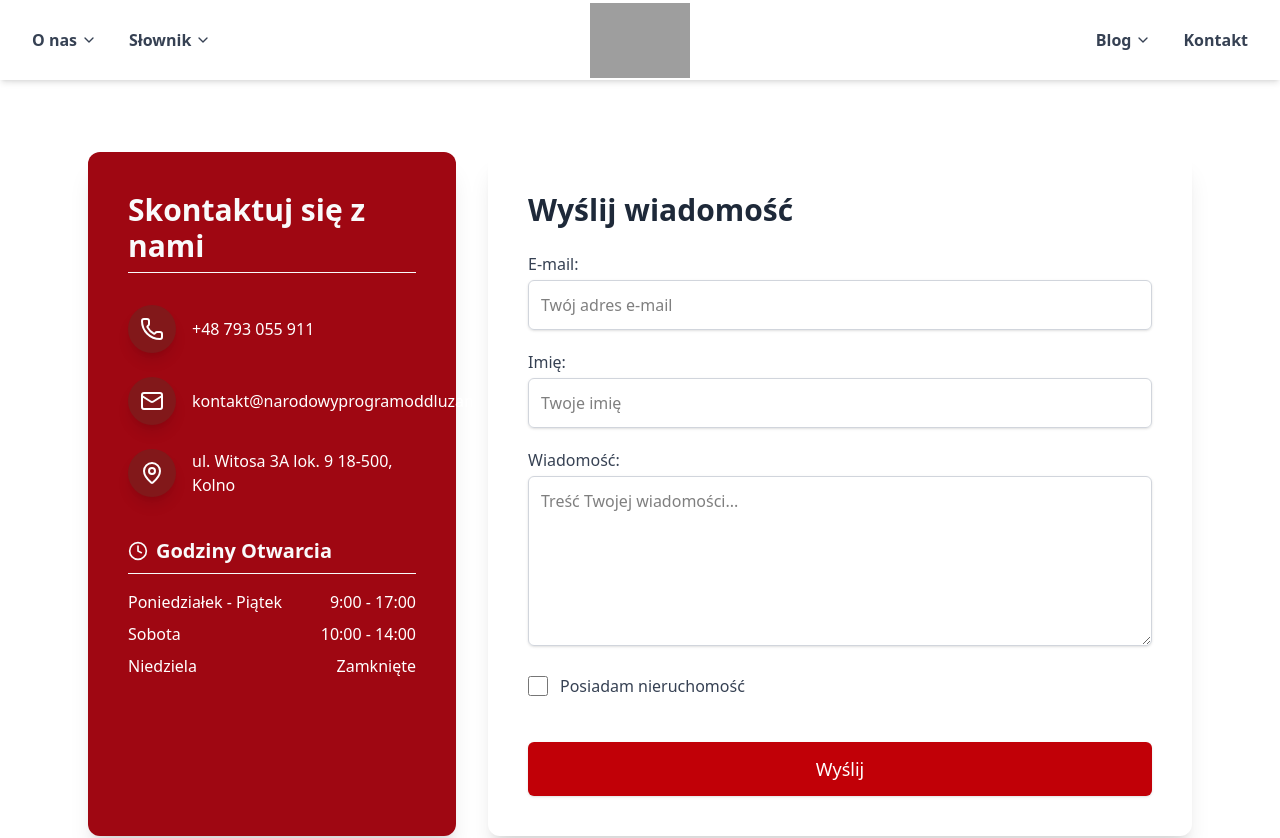
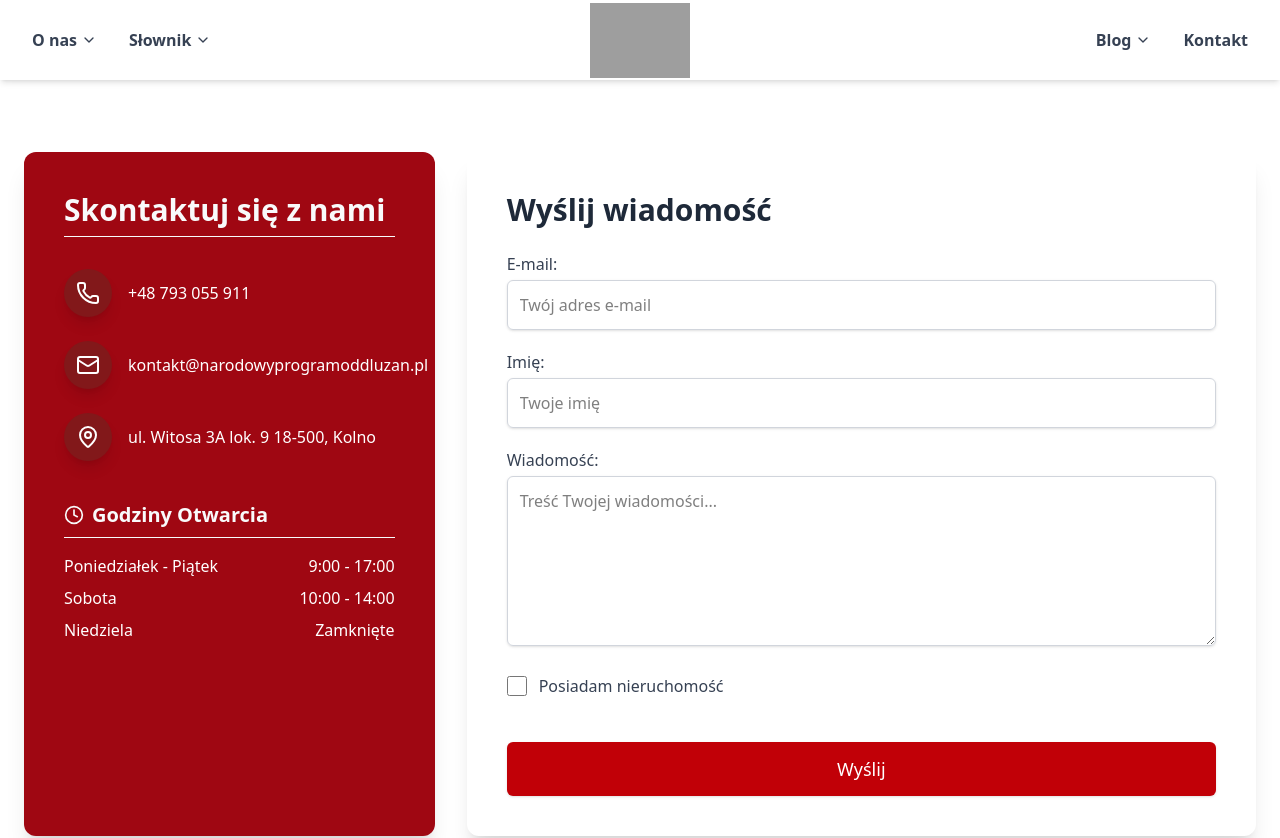
Before and after one commit to igorwisniewski/Npo, a Next.js app: page /contact in a window 1280 px wide. Shown: the top 838 px of the page. Built offline with nearby package versions, Linux system fonts and the light colour scheme; grey boxes are pictures that could not be loaded.

Commit message:
contact fix

```diff
--- a/src/app/contact/page.tsx
+++ b/src/app/contact/page.tsx
@@ -37,7 +37,7 @@ export default function Contact() {
     ];
 
     return (
-        <div className="flex flex-col sm:flex-col-reverse lg:flex-row w-full max-w-6xl gap-8 mx-auto my-12 p-6 bg-white">
+        <div className="flex flex-col sm:flex-col-reverse lg:flex-row w-full max-w-7xl gap-8 mx-auto my-12 p-6 bg-white">
             <div className="lg:w-1/3 p-6 lg:p-10 bg-red-800 rounded-xl shadow-xl ">
                 <h2 className="text-3xl font-bold text-gray-50 mb-8 border-b pb-2">Skontaktuj się z nami</h2>
 
@@ -62,7 +62,7 @@ export default function Contact() {
 
             </div>
 
-            <div className="lg:w-2/3 p-6 lg:p-10 shadow-xl rounded-xl">
+            <div className="lg:w-3/4 p-6 lg:p-10 shadow-xl rounded-xl">
                 <h2 className="text-3xl font-bold text-gray-800 mb-6">Wyślij wiadomość</h2>
                 <form action="https://formspree.io/f/mblpnndb" method="POST" className="space-y-5">
 
```
